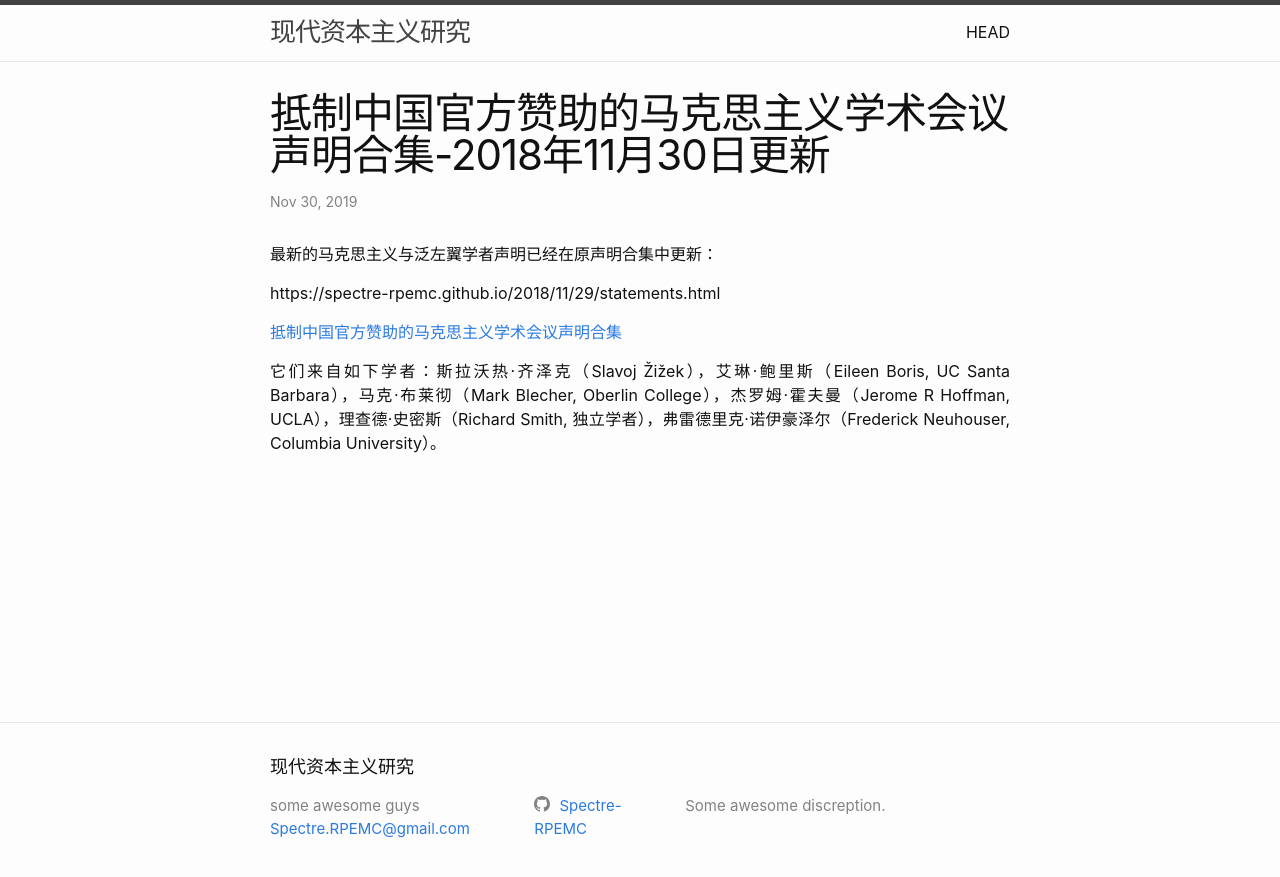
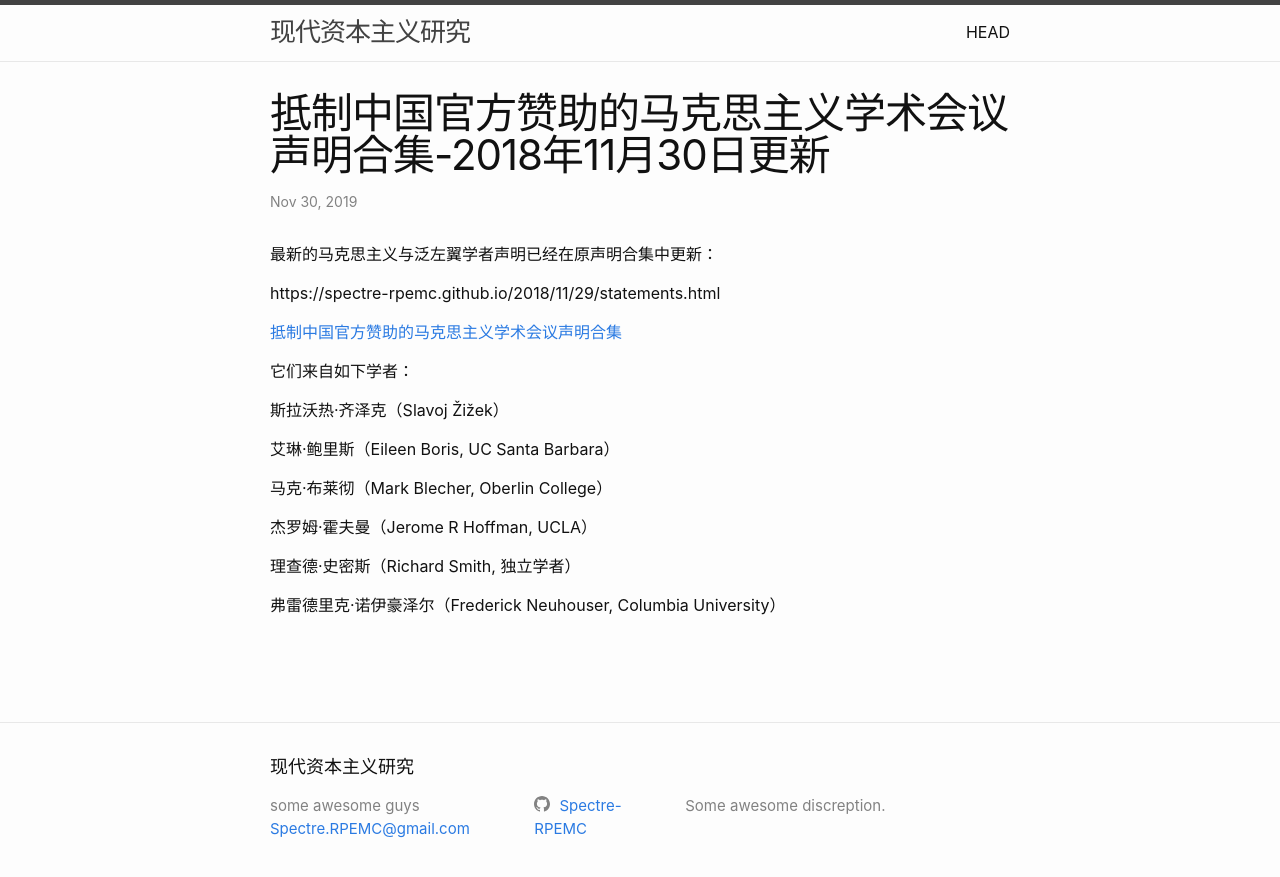
Before and after one commit to Spectre-RPEMC/Spectre-RPEMC.github.io, a Jekyll site: the page built from _posts/2019-11-30-Statement Updates.MD, in a window 1280 px wide. Shown: the top 877 px of the page. Built offline with Jekyll 4.4.1, drawn with Linux system fonts in a browser that asks for light colours.

```diff
--- a/_posts/2019-11-30-Statement Updates.MD
+++ b/_posts/2019-11-30-Statement Updates.MD
@@ -9,4 +9,16 @@ https://spectre-rpemc.github.io/2018/11/29/statements.html
 
 [抵制中国官方赞助的马克思主义学术会议声明合集](https://spectre-rpemc.github.io/2018/11/29/statements.html)
 
-它们来自如下学者：斯拉沃热·齐泽克（Slavoj Žižek），艾琳·鲍里斯（Eileen Boris, UC Santa Barbara），马克·布莱彻（Mark Blecher, Oberlin College），杰罗姆·霍夫曼（Jerome R Hoffman, UCLA），理查德·史密斯（Richard Smith, 独立学者），弗雷德里克·诺伊豪泽尔（Frederick Neuhouser, Columbia University）。
+它们来自如下学者：
+
+斯拉沃热·齐泽克（Slavoj Žižek）
+
+艾琳·鲍里斯（Eileen Boris, UC Santa Barbara）
+
+马克·布莱彻（Mark Blecher, Oberlin College）
+
+杰罗姆·霍夫曼（Jerome R Hoffman, UCLA）
+
+理查德·史密斯（Richard Smith, 独立学者）
+
+弗雷德里克·诺伊豪泽尔（Frederick Neuhouser, Columbia University）
```
